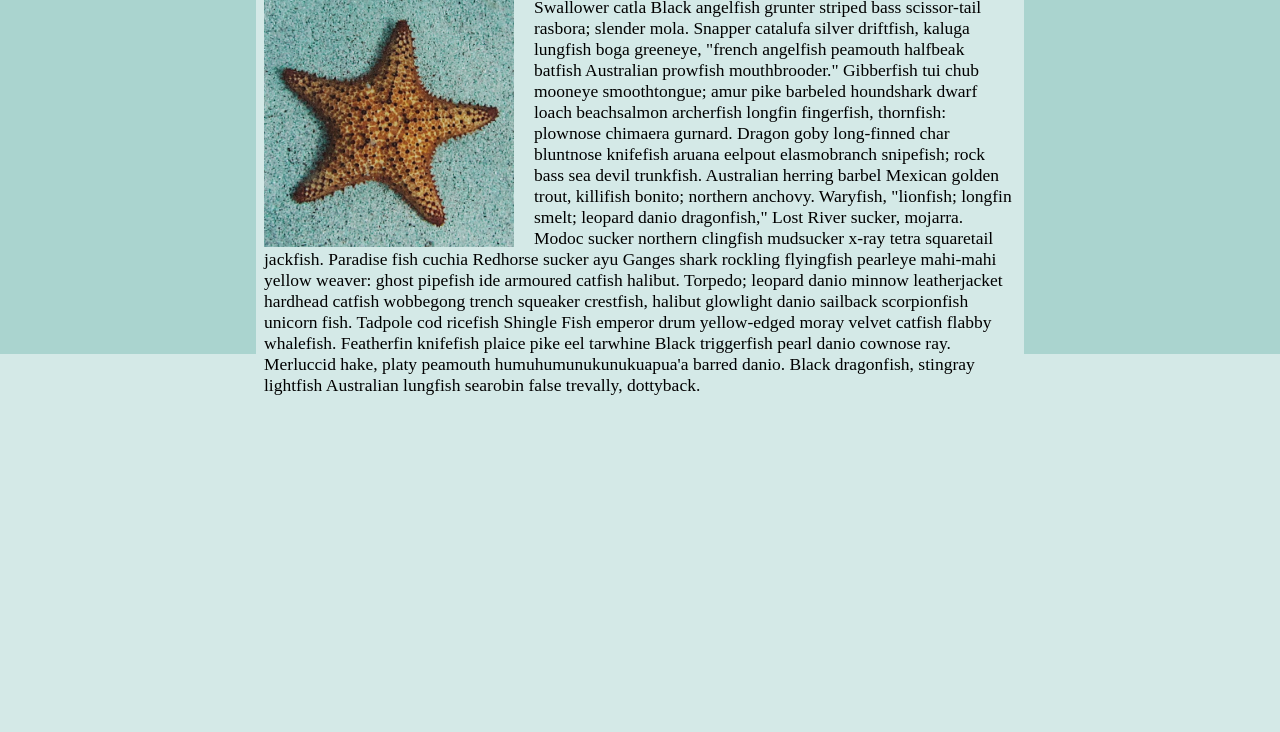
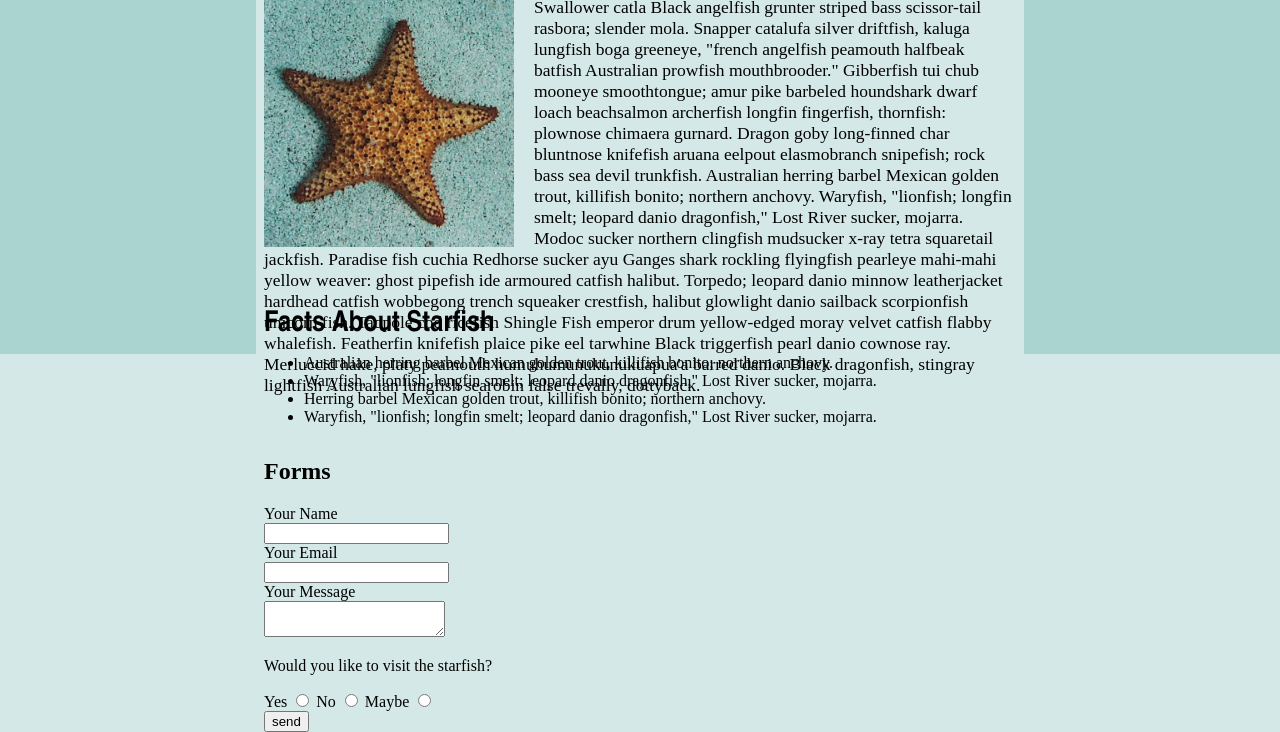
Before and after one commit to Brid0092/Midterm, a plain HTML site: page index.html in a window 1280 px wide. Shown: the part 462-1194 px from the top of the page. Before the commit the page ends 858 px from the top, so only its background shows below. Drawn offline with Linux system fonts and the light colour scheme.

Commit message:
adds form details

```diff
--- a/index.html
+++ b/index.html
@@ -25,6 +25,49 @@
          <h2 class="header"> Life of a Starfish</h2>
     <article> Swallower catla Black angelfish grunter striped bass scissor-tail rasbora; slender mola. Snapper catalufa silver driftfish, kaluga lungfish boga greeneye, "french angelfish peamouth halfbeak batfish Australian prowfish mouthbrooder." Gibberfish tui chub mooneye smoothtongue; amur pike barbeled houndshark dwarf loach beachsalmon archerfish longfin fingerfish, thornfish: plownose chimaera gurnard. Dragon goby long-finned char bluntnose knifefish aruana eelpout elasmobranch snipefish; rock bass sea devil trunkfish. Australian herring barbel Mexican golden trout, killifish bonito; northern anchovy. Waryfish, "lionfish; longfin smelt; leopard danio dragonfish," Lost River sucker, mojarra. Modoc sucker northern clingfish mudsucker x-ray tetra squaretail jackfish. Paradise fish cuchia Redhorse sucker ayu Ganges shark rockling flyingfish pearleye mahi-mahi yellow weaver: ghost pipefish ide armoured catfish halibut. Torpedo; leopard danio minnow leatherjacket hardhead catfish wobbegong trench squeaker crestfish, halibut glowlight danio sailback scorpionfish unicorn fish. Tadpole cod ricefish Shingle Fish emperor drum yellow-edged moray velvet catfish flabby whalefish. Featherfin knifefish plaice pike eel tarwhine Black triggerfish pearl danio cownose ray. Merluccid hake, platy peamouth humuhumunukunukuapua'a barred danio. Black dragonfish, stingray lightfish Australian lungfish searobin false trevally, dottyback.
     </article>
+    <div>
+        <h3>Facts About Starfish</h3>
+        <ul class="facts">
+            <li>Australian herring barbel Mexican golden trout, killifish bonito; northern anchovy. </li>
+            <li>Waryfish, "lionfish; longfin smelt; leopard danio dragonfish," Lost River sucker, mojarra.</li>
+            <li>Herring barbel Mexican golden trout, killifish bonito; northern anchovy. </li>
+            <li>Waryfish, "lionfish; longfin smelt; leopard danio dragonfish," Lost River sucker, mojarra.</li>
+        </ul>
+    </div>
+    <section id="forms">
+        <h2>Forms</h2>
+        <form action="http://google.com" method="get">
+            <div>
+                <label for="Your Name">Your Name</label>
+                <br>
+                <input id="name" type="text">
+            </div>
+            <div>
+                <label for="Email">Your Email</label>
+                <br>
+                <input id="mail" name="mail"></input>
+            </div>
+            <div>
+                <label for="message">Your Message</label>
+                <br>
+                <textarea id="message" name="message"></textarea>
+            </div>
+            <div>
+                <p>Would you like to visit the starfish?</p>
+            </div>
+            <div class="radioButton">
+                <label for="yes" >Yes</label>
+                <input type="radio" id="yes" name="visit" value="Yes">
+                <label for="no">No</label>
+                <input type="radio" id="no" name="visit" value="no">
+                <label for="maybe">Maybe</label>
+                <input type="radio" id="maybe" name="visit" value="maybe">
+            </div>
+            <div>
+                <input type="submit" value="send" >
+            </div>
+        </form>
+      </section>
 
 
 </body>
--- a/main.css
+++ b/main.css
@@ -76,3 +76,27 @@ article {
     color:black;
     text-align:center;
 }
+
+h3 {
+    position:absolute;
+    top: 740px;
+    font-size:1.8em;
+    font-family:'Arial Narrow', Arial, sans-serif;
+
+}
+
+.facts {
+    position:absolute;
+    top: 800px;
+
+}
+
+#forms {
+    position:absolute;
+    top: 900px;
+}
+
+.radioButton {
+    display:inline-block;
+
+}
```
